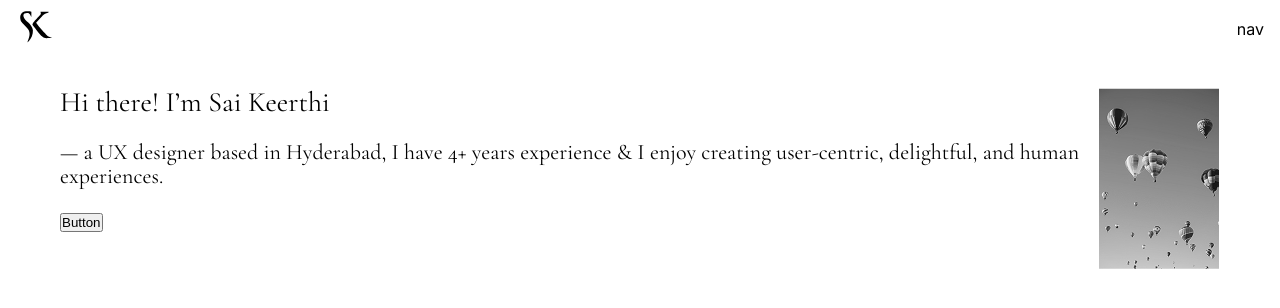
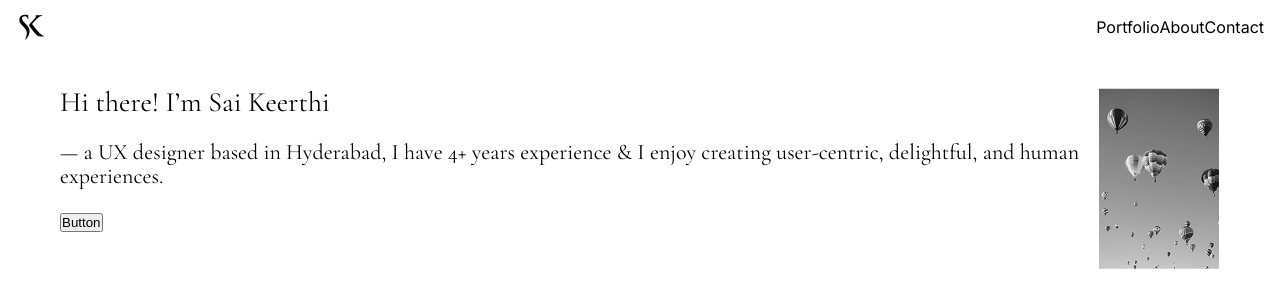
Before and after one commit to keerthiux/portfolio, a React (Vite) app: page / in a window 1280 px wide. Shown: the top 308 px of the page. Built offline with nearby package versions, Linux system fonts and the light colour scheme.

Commit message:
added menu

```diff
--- a/src/components/Header/Logo.jsx
+++ b/src/components/Header/Logo.jsx
@@ -3,7 +3,7 @@ import './styles.css';
 
 const Logo = () => {
   return (
-    <a href="/" className="logo">
+    <a href="/portfolio" className="logo">
       <img src={logo} alt="logo" />
     </a>
   );
--- a/src/components/Header/Navbar.jsx
+++ b/src/components/Header/Navbar.jsx
@@ -1,6 +1,31 @@
+import { useState } from 'react';
+import hamburger from '/src/assets/Menu.svg';
+import close from '/src/assets/Close.svg';
+
 const Navbar = () => {
+  const [icon, setIcon] = useState(true);
+
   return (
-    <nav>nav</nav>
+    <nav>
+      <img
+        className="hamburger"
+        onClick={() => setIcon((prev) => !prev)}
+        src={icon ? hamburger : close}
+        alt="hamburger"
+      />
+      {icon ? null : (
+        <ul className="menu">
+          <li>Portfolio</li>
+          <li>About</li>
+          <li>Contact</li>
+        </ul>
+      )}
+      <ul className="menu desktop">
+        <li>Portfolio</li>
+        <li>About</li>
+        <li>Contact</li>
+      </ul>
+    </nav>
   );
 };
 
--- a/src/components/Header/styles.css
+++ b/src/components/Header/styles.css
@@ -8,10 +8,53 @@ header {
 
 header .logo {
   display: block;
-  width: 40px;
-  height: 40px;
+  width: 32px;
+  height: 32px;
 }
 
 .logo img {
   max-width: 100%;
 }
+
+header nav {
+  position: relative;
+}
+
+nav .menu.desktop {
+  display: none;
+}
+
+nav .menu {
+  position: fixed;
+  background-color: white;
+  width: 100%;
+  left: 0;
+  top: 58px;
+}
+
+nav .menu li {
+  display: flex;
+  padding-bottom: 4px;
+  justify-content: center;
+  align-items: center;
+  gap: 10px;
+}
+
+nav .hamburger {
+  display: block;
+}
+
+@media screen and (min-width: 680px) {
+  nav .menu {
+    display: none;
+    position: static;
+  }
+
+  nav .menu.desktop {
+    display: flex;
+  }
+
+  nav .hamburger {
+    display: none;
+  }
+}
--- a/src/index.css
+++ b/src/index.css
@@ -1,23 +1,27 @@
 :root {
-  --primary-font: "Inter", sans-serif;
-  --secondary-font: "Cormorant Garamond", serif;
+  --primary-font: 'Inter', sans-serif;
+  --secondary-font: 'Cormorant Garamond', serif;
 }
 
-body{
+body {
   font-family: var(--primary-font);
 }
 
-*{
+* {
   margin: 0;
   padding: 0;
   box-sizing: border-box;
+}
+
+ul {
+  list-style: none;
 }
 
 .flex {
   display: flex;
 }
 
-.align-center{
+.align-center {
   align-items: center;
 }
 
```
